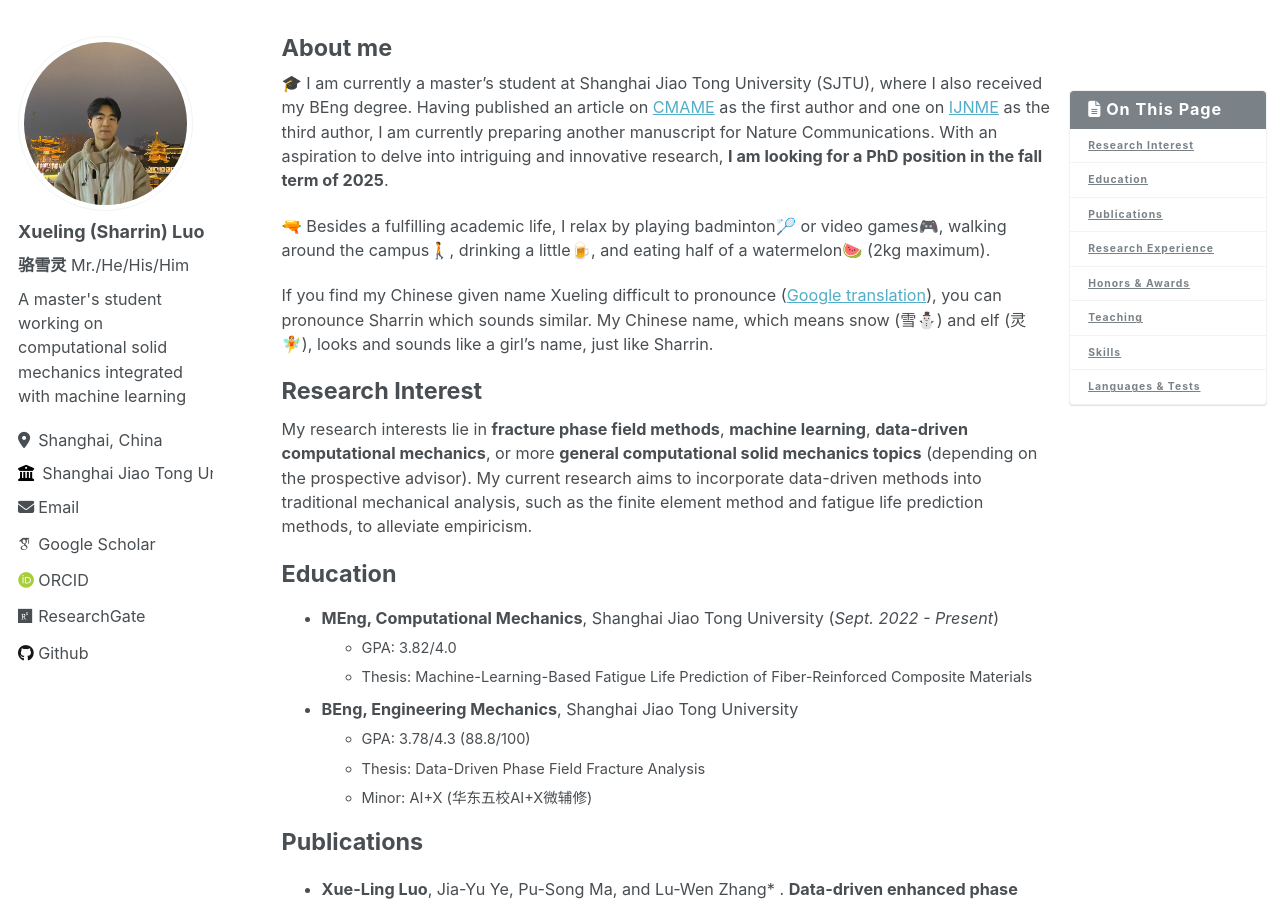
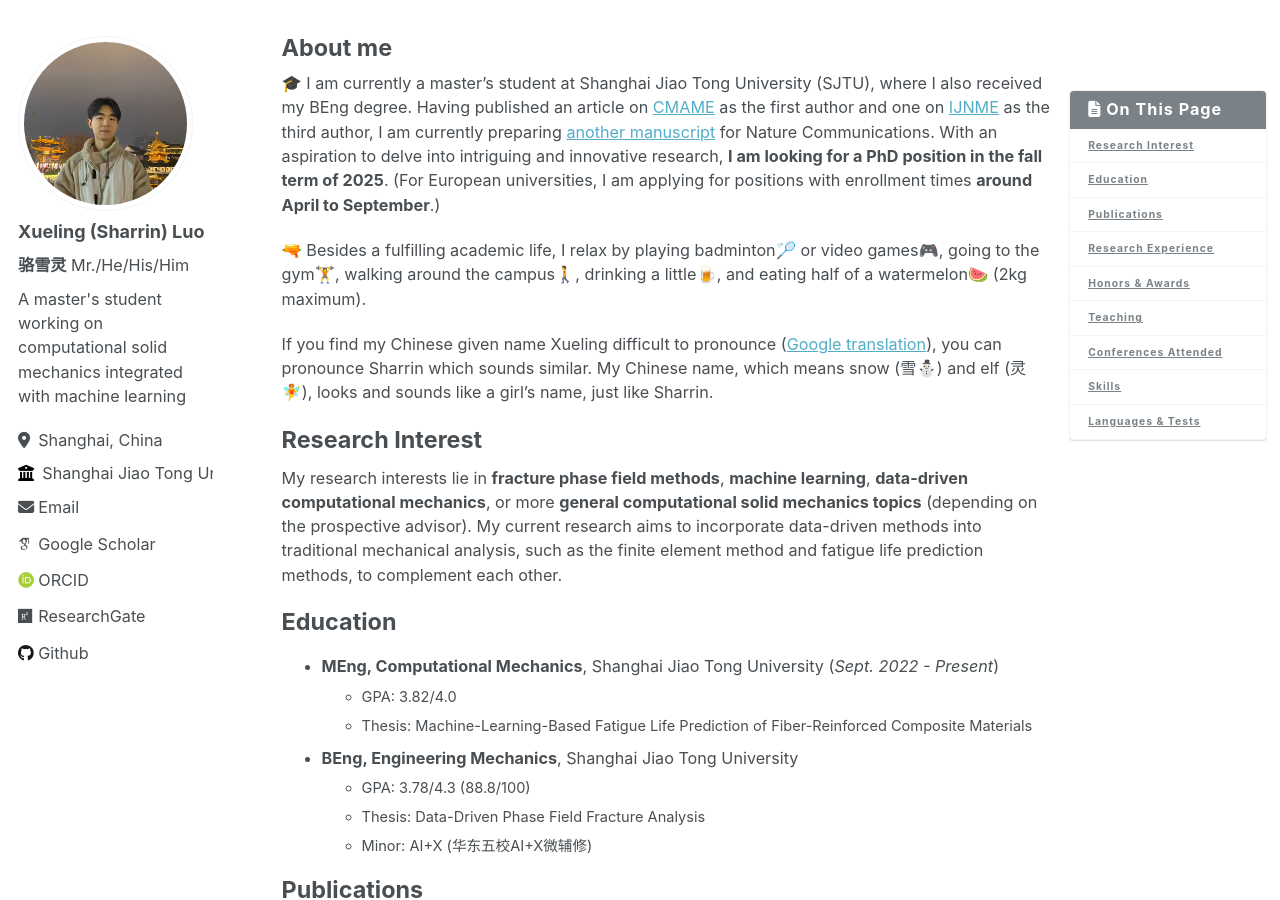
Before and after one commit to LuoXueling/luoxueling.github.io, a Jekyll site: the page built from _pages/about.md, in a window 1280 px wide and 900 px high. Built offline with Jekyll 4.4.1, drawn with Linux system fonts in a browser that asks for light colours; some web fonts are replaced; some of the changed text lies outside the part shown.

Commit message:
Update about.md

```diff
--- a/_pages/about.md
+++ b/_pages/about.md
@@ -10,15 +10,15 @@ redirect_from:
   - /about.html
 ---
 
-🎓 I am currently a master's student at Shanghai Jiao Tong University (SJTU), where I also received my BEng degree. Having published an article on [CMAME](https://www.sciencedirect.com/science/article/pii/S004578252200531X) as the first author and one on [IJNME](https://onlinelibrary.wiley.com/doi/abs/10.1002/nme.7489) as the third author, I am currently preparing another manuscript for Nature Communications. With an aspiration to delve into intriguing and innovative research, **I am looking for a PhD position in the fall term of 2025**.
+🎓 I am currently a master's student at Shanghai Jiao Tong University (SJTU), where I also received my BEng degree. Having published an article on [CMAME](#pub-2022-data-driven) as the first author and one on [IJNME](#pub-2024-multiscale) as the third author, I am currently preparing [another manuscript](#pub-2024-piml) for Nature Communications. With an aspiration to delve into intriguing and innovative research, **I am looking for a PhD position in the fall term of 2025**. (For European universities, I am applying for positions with enrollment times **around April to September**.)
 
-🔫 Besides a fulfilling academic life, I relax by playing badminton🏸 or video games🎮, walking around the campus🚶, drinking a little🍺, and eating half of a watermelon🍉 (2kg maximum).
+🔫 Besides a fulfilling academic life, I relax by playing badminton🏸 or video games🎮, going to the gym🏋️, walking around the campus🚶, drinking a little🍺, and eating half of a watermelon🍉 (2kg maximum).
 
 If you find my Chinese given name Xueling difficult to pronounce ([Google translation](https://translate.google.com/?sl=auto&tl=en&text=%E9%9B%AA%E7%81%B5&op=translate)), you can pronounce Sharrin which sounds similar. My Chinese name, which means snow (雪⛄) and elf (灵🧚), looks and sounds like a girl's name, just like Sharrin.
 
 # Research Interest
 
-My research interests lie in **fracture phase field methods**, **machine learning**, **data-driven computational mechanics**, or more **general computational solid mechanics topics** (depending on the prospective advisor). My current research aims to incorporate data-driven methods into traditional mechanical analysis, such as the finite element method and fatigue life prediction methods, to alleviate empiricism.
+My research interests lie in **fracture phase field methods**, **machine learning**, **data-driven computational mechanics**, or more **general computational solid mechanics topics** (depending on the prospective advisor). My current research aims to incorporate data-driven methods into traditional mechanical analysis, such as the finite element method and fatigue life prediction methods, to complement each other.
 
 # Education
 
@@ -90,6 +90,10 @@ My research interests lie in **fracture phase field methods**, **machine learnin
 * Teaching Assistant, Mechanics of Materials (Sophomore) *Mar. 2023 – Jul. 2023*
 * Teaching Assistant, Theoretical Mechanics (Sophomore) *Sept. 2022 – Jan. 2023*
 
+# Conferences Attended
+* China Computational Mechanics Conference, Dalian, China (Poster: Data-driven-based Fracture Phase Field Method)	*Aug. 2023*
+* National Symposium on Data-driven Computational Mechanics, Dalian, China	*Apr. 2023*
+
 # Skills
 
 * **MATLAB**: 2D and 3D finite element implementation with implicit and explicit solvers for the fracture phase field method
```
Also changed, not shown: other parts of _pages/about.md (+1 -1 lines).
